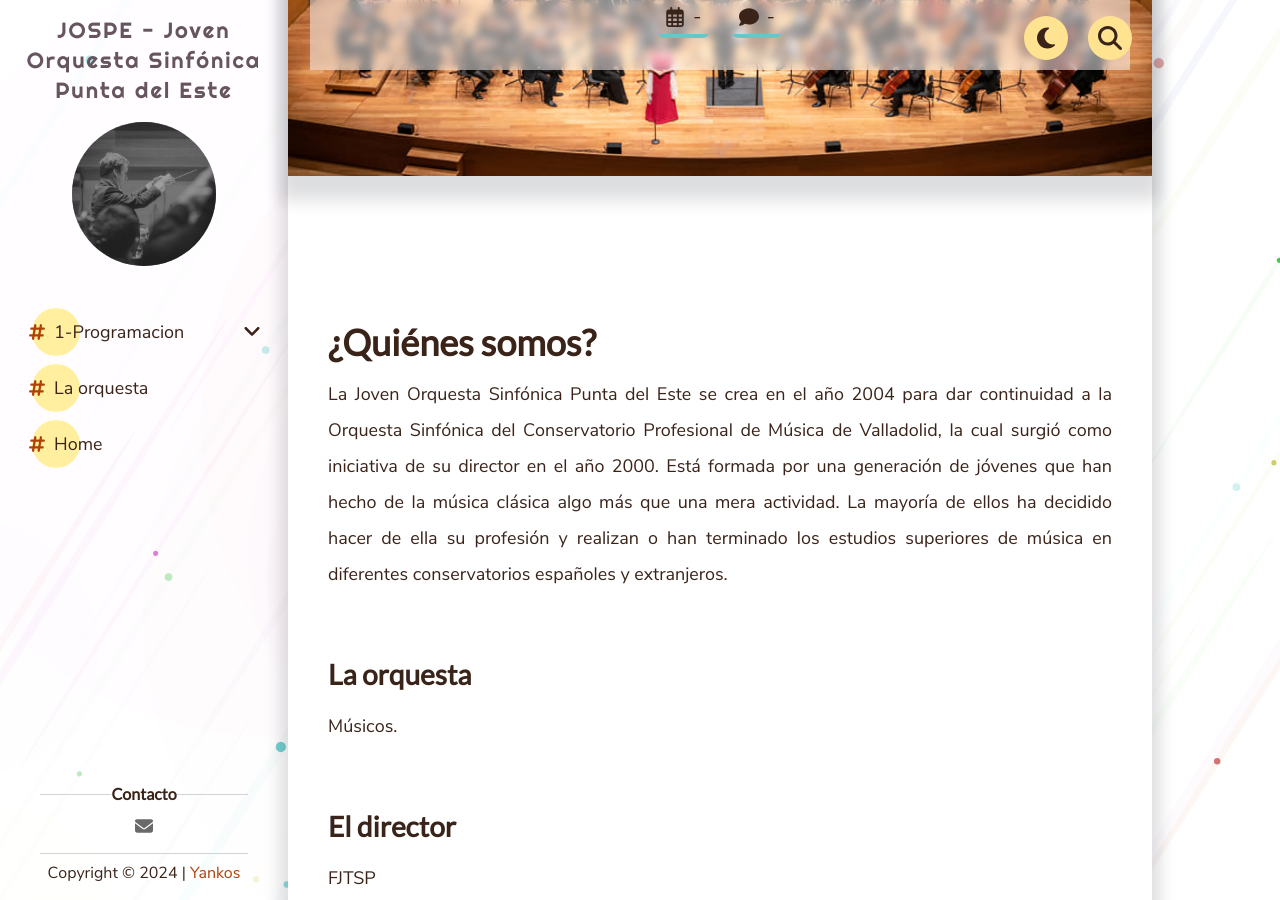
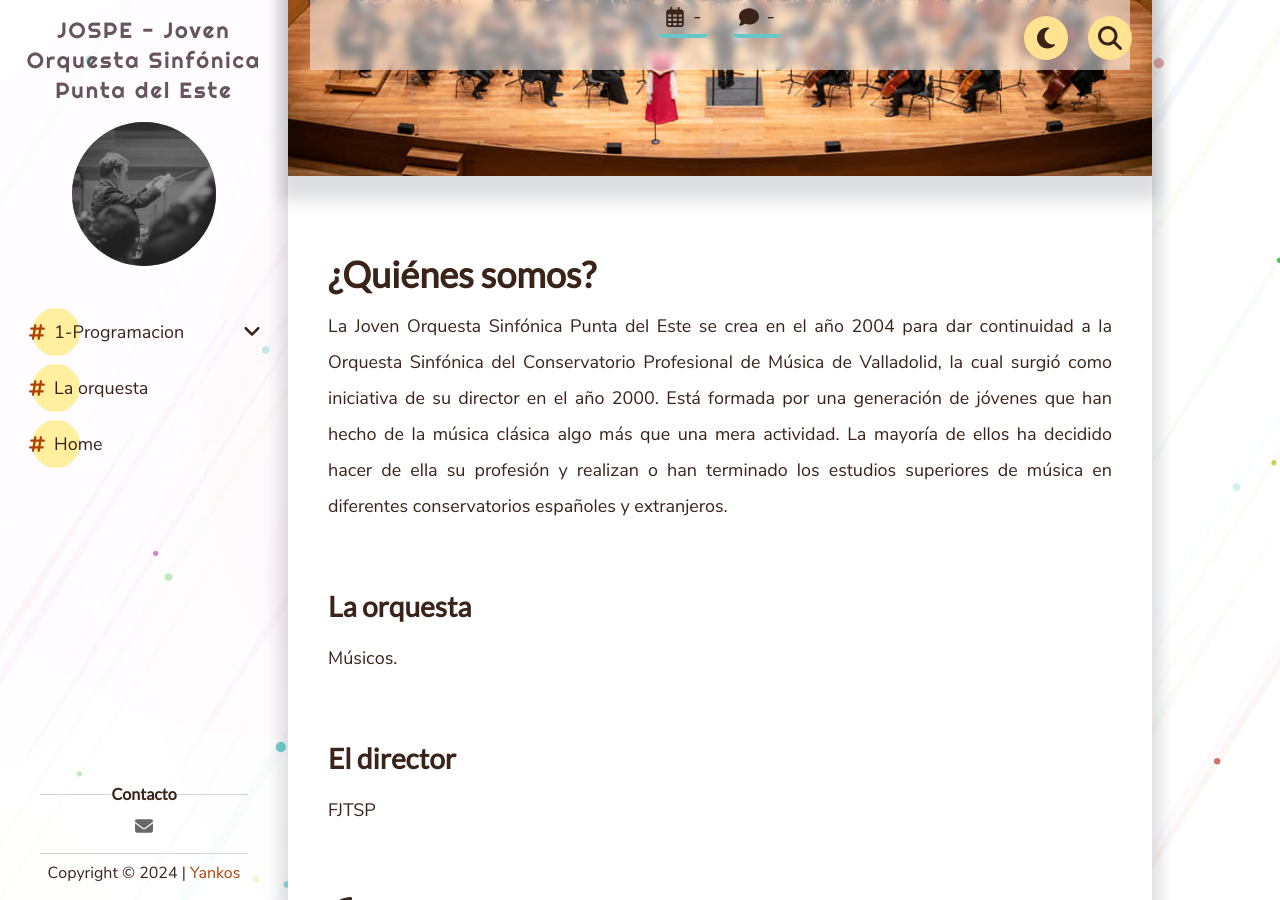
Before and after one commit to jospe-web/jospe-web.github.io, a Jekyll site: the page built from _pages/La orquesta.md, in a window 1280 px wide and 900 px high, scrolled down 431 px. Built offline with Jekyll 4.4.1, drawn with Linux system fonts in a browser that asks for light colours; comment, search, counter and statistics services are not loaded.

Commit message:
Update post.html

```diff
--- a/_includes/post.html
+++ b/_includes/post.html
@@ -37,6 +37,8 @@
         </div>
     </div>
 </div>
+
+{% if page.tags > 0 %}
 <div class="tag-box">
     {%- for page_tag in page.tags -%}
         <span class="tag theme-{{ forloop.index0 | modulo: 3 }}" contentID="{{ page_tag }}">
@@ -44,6 +46,8 @@
         </span>
     {%- endfor -%}
 </div>
+{% endif %}
+
 <main>
     {{ content }}
     <!-- see https://giscus.app/ -->
```
